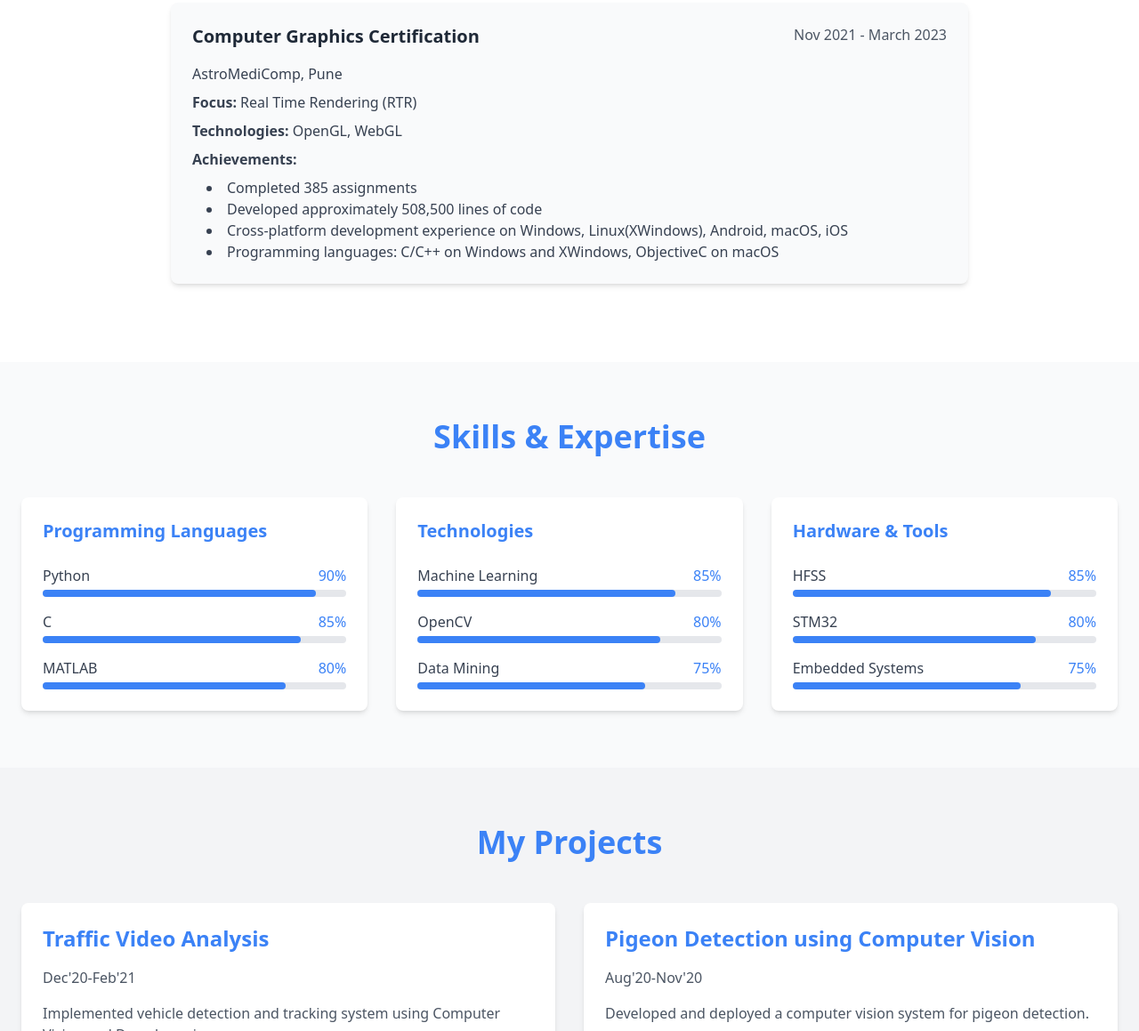
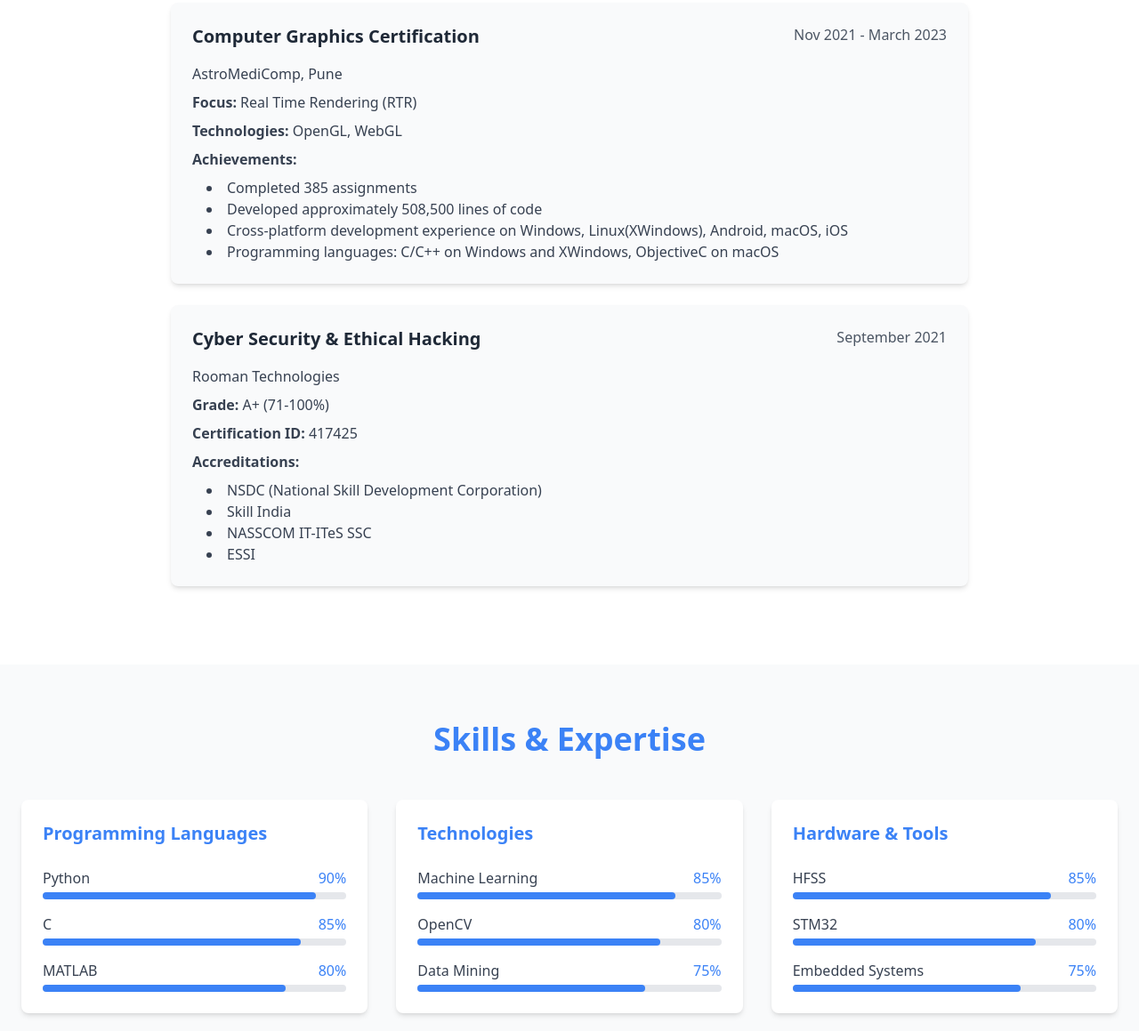
Before and after one commit to pranavk2050/pranavk2050.github.io, a plain HTML site: page index.html in a window 1280 px wide. Shown: the part 1273-2432 px from the top of the page at 89% size. Drawn offline with nearby package versions, Linux system fonts and the light colour scheme; animation ran at ten frames a second.

Commit message:
Added Cyber Security & Ethical Hacking certification from Rooman Technologies

```diff
--- a/index.html
+++ b/index.html
@@ -340,6 +340,25 @@
                         </ul>
                     </div>
                 </div>
+
+                <div class="bg-gray-50 rounded-lg shadow-md p-6 mb-6 transform hover:scale-105 transition-transform duration-300" data-aos="fade-up" data-aos-delay="200">
+                    <div class="flex flex-col md:flex-row justify-between mb-4">
+                        <h3 class="text-xl font-semibold text-gray-800">Cyber Security & Ethical Hacking</h3>
+                        <span class="text-gray-600">September 2021</span>
+                    </div>
+                    <p class="text-gray-700 mb-2">Rooman Technologies</p>
+                    <div class="space-y-2">
+                        <p class="text-gray-700"><span class="font-semibold">Grade:</span> A+ (71-100%)</p>
+                        <p class="text-gray-700"><span class="font-semibold">Certification ID:</span> 417425</p>
+                        <p class="text-gray-700"><span class="font-semibold">Accreditations:</span></p>
+                        <ul class="list-disc list-inside ml-4 text-gray-700">
+                            <li>NSDC (National Skill Development Corporation)</li>
+                            <li>Skill India</li>
+                            <li>NASSCOM IT-ITeS SSC</li>
+                            <li>ESSI</li>
+                        </ul>
+                    </div>
+                </div>
             </div>
         </div>
     </section>
```
